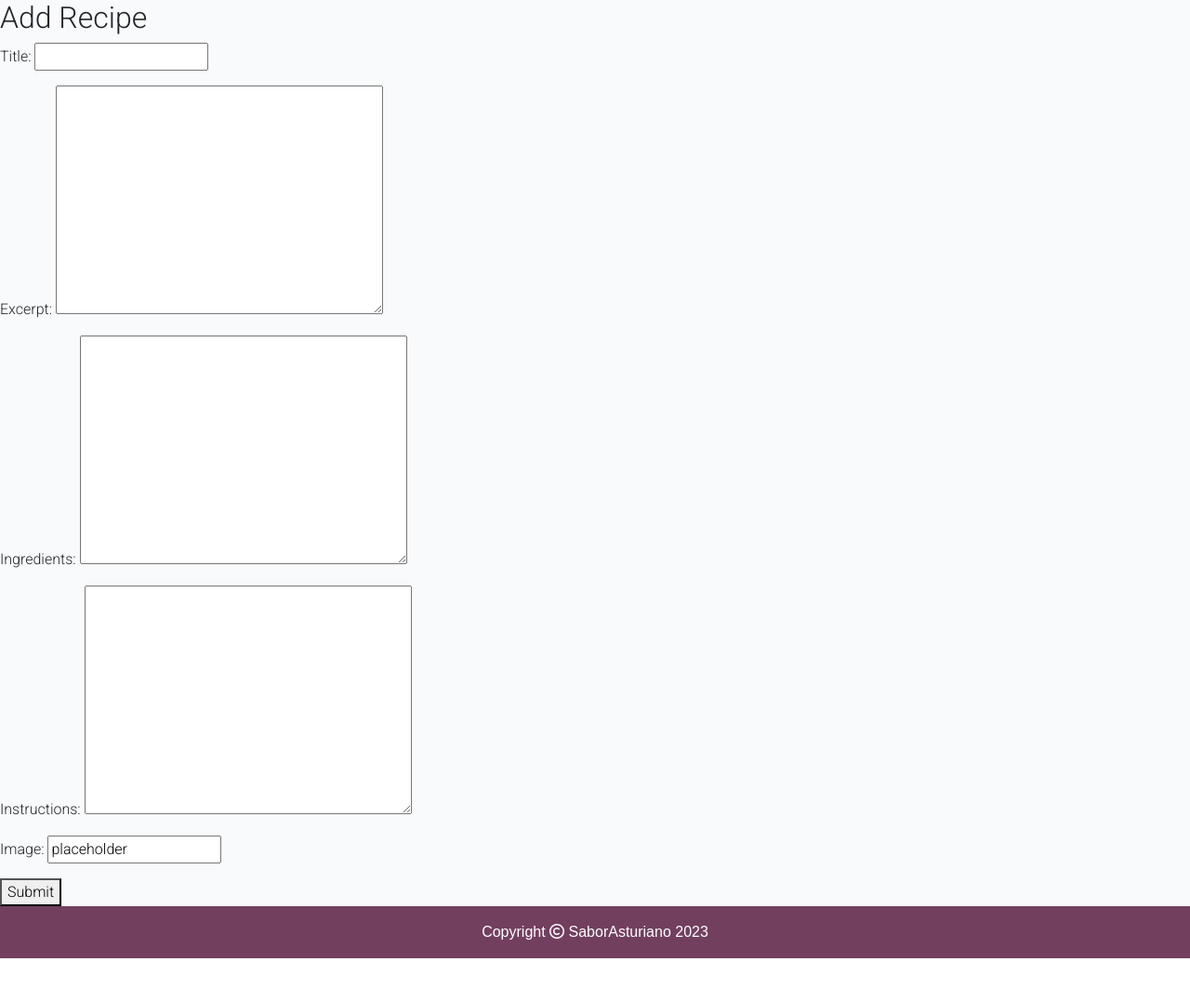
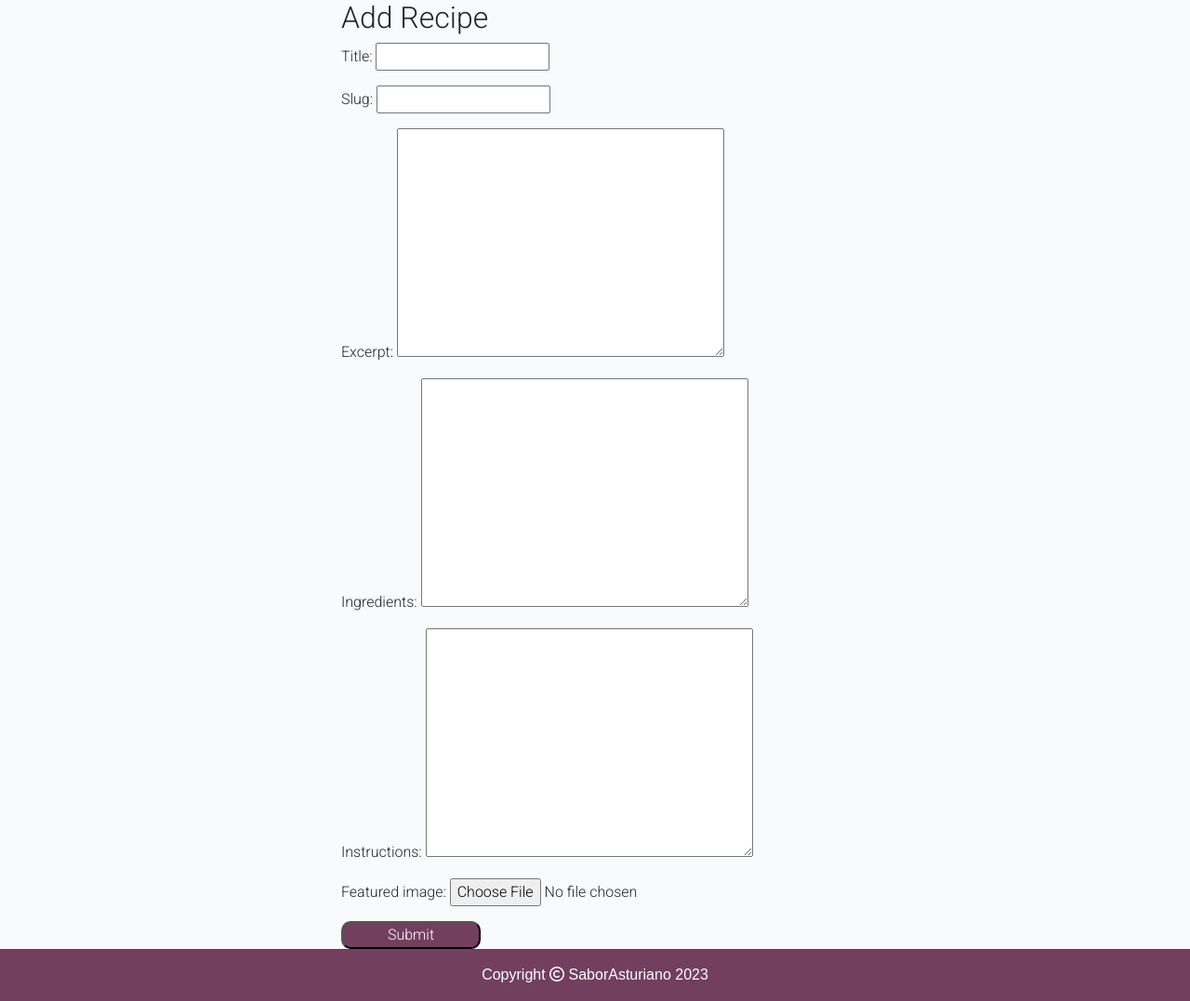
Before and after one commit to Hugh1996/sabor-asturiano-pp4, a Django app: page /add_recipe/ in a window 1280 px wide. Shown: the part 89-1166 px from the top of the page at 93% size. Before the commit the page ends 1120 px from the top, so only its background shows below. Run offline with Django 3.2, Linux system fonts and the light colour scheme; some libraries are stand-ins or nearby versions.

Commit message:
User can submit own recipes

```diff
--- a/blog/forms.py
+++ b/blog/forms.py
@@ -1,5 +1,7 @@
+from django import forms
+from django.utils.text import slugify
+from django.shortcuts import redirect
 from .models import Comment, Recipe
-from django import forms
 
 
 class CommentForm(forms.ModelForm):
@@ -11,5 +13,14 @@ class CommentForm(forms.ModelForm):
 class RecipeForm(forms.ModelForm):
     class Meta:
         model = Recipe
-        fields = ['title', 'excerpt', 'ingredients',
+        fields = ['title', 'slug', 'excerpt', 'ingredients',
                    'instructions', 'featured_image']
+
+    featured_image = forms.ImageField(required=False)
+
+    def save(self, commit=True):
+        instance = super(RecipeForm, self).save(commit = False)
+        instance.slug = slugify(instance.title)
+        if commit:
+            instance.save()
+        return instance
--- a/blog/views.py
+++ b/blog/views.py
@@ -96,6 +96,7 @@ class AddRecipe(View):
         if form.is_valid():
             recipe = form.save(commit=False)
             recipe.author = request.user
+            recipe.is_approved = False
             recipe.save()
             return redirect('recipe_detail', slug=recipe.slug)
-        return render(request, 'add_recipe.html', {'form': form})
+        return render(request, 'add_recipe.html', {'form': form, 'awaiting_approval': True})
--- a/static/css/style.css
+++ b/static/css/style.css
@@ -138,6 +138,7 @@ body {
     background-color: rgba(114, 63, 95, 1);
     color: #fff;
     width: 150px;
+    border-radius: 10px;
 }
 
 .btn-signup:hover,
--- a/templates/add_recipe.html
+++ b/templates/add_recipe.html
@@ -1,10 +1,37 @@
 {% extends 'base.html' %} {% block content %}
 
-<h2>Add Recipe</h2>
-<form method="post" enctype="multipart/form-data">
-    {% csrf_token %}
-    {{ form.as_p }}
-    <button type="submit">Submit</button>
-</form>
+{% load crispy_forms_tags %}
+
+<div class="container">
+    <div class="row justify-content-center align-items-center">
+        <div class="col-md-6">
+            {% if awaiting_approval %}
+                <div class="alert alert-success mt-5" role="alert">
+                    Your recipe has been submitted and is awaiting approval.
+                </div>
+            {% endif %}
+            <h2>Add Recipe</h2>
+            <form method="post" enctype="multipart/form-data">
+                {% csrf_token %}
+                {{ form.as_p }}
+                <button type="submit" class="btn-signup">Submit</button>
+            </form>
+        </div>
+    </div>
+</div>
+
+<!-- Javascript to populate slugfield from title -->
+<script>
+    document.addEventListener('DOMContentLoaded', function () {
+        var titleInput = document.getElementById('id_title');
+        var slugInput = document.getElementById('id_slug');
+
+        titleInput.addEventListener('input', function () {
+            var title = titleInput.value;
+            var slug = title.toLowerCase().replace(/\s+/g, '-').replace(/[^a-z0-9-]/g, '');
+            slugInput.value = slug;
+        });
+    });
+</script>
 
 {% endblock content %}
```
